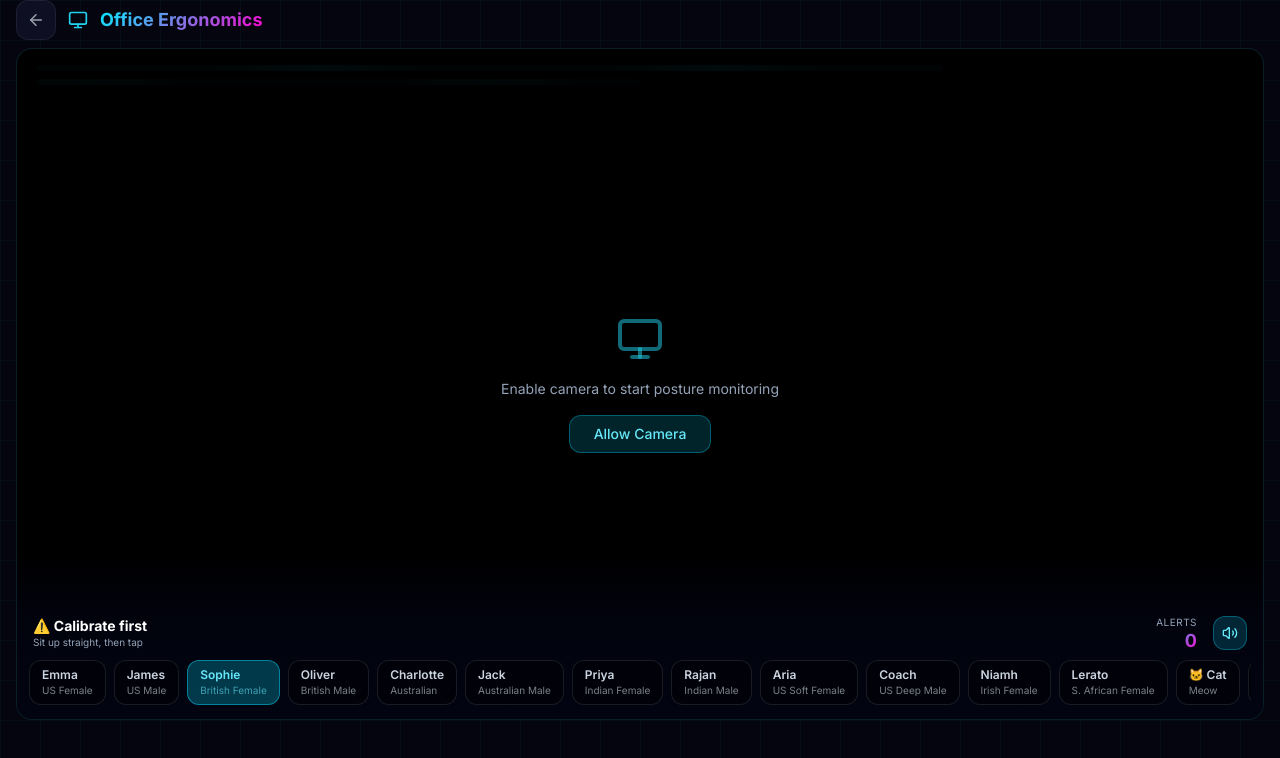
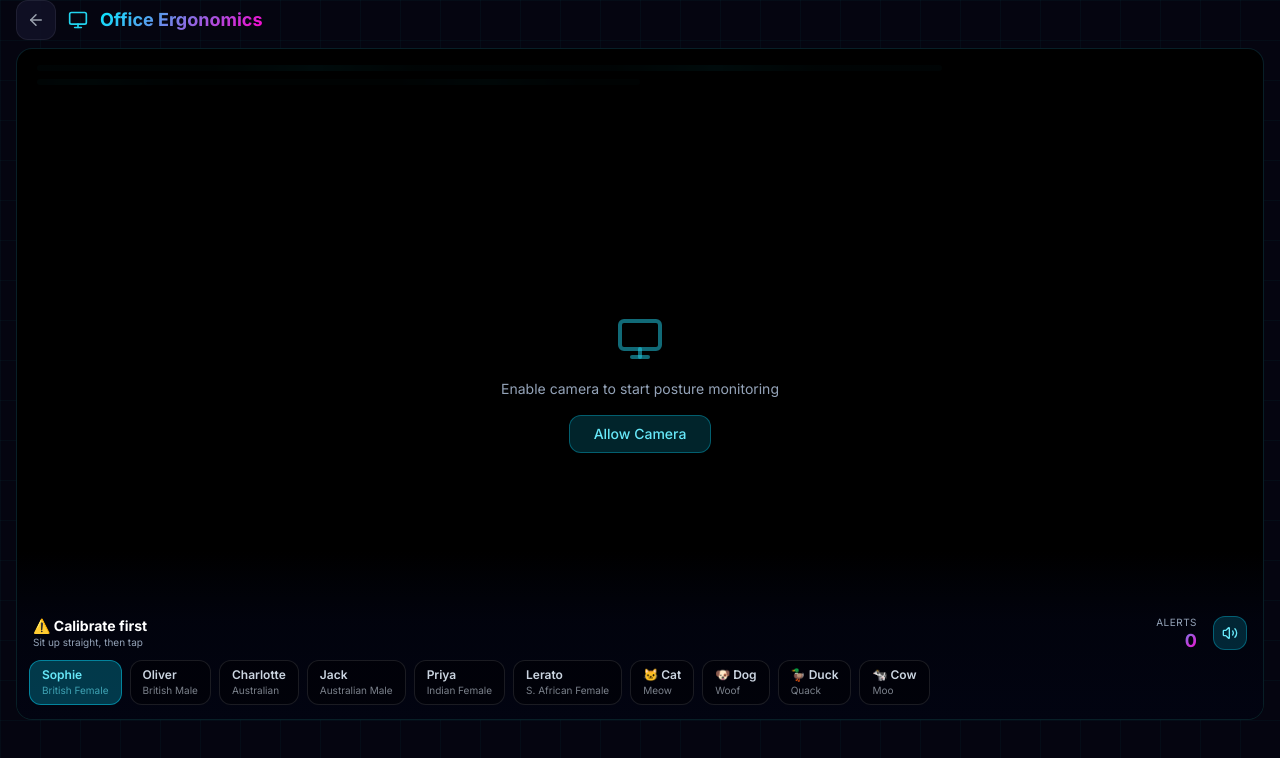
Before and after one commit to camilotapia75-create/gestureflow, a Next.js app: page /office in a window 1280 px wide. Shown: the top 758 px of the page. Built offline with nearby package versions, Linux system fonts and the light colour scheme.

Commit message:
remove Fart, Niamh, Coach, Rajan, Emma, James, Aria from voice picker
https://claude.ai/code/session_011s9YCK9NRALTMSXize9QHZ

```diff
--- a/components/OfficeErgonomics.tsx
+++ b/components/OfficeErgonomics.tsx
@@ -18,24 +18,17 @@ const VOICE_STORAGE_KEY   = 'gestureflow_office_voice';
 // ── Voice profiles ────────────────────────────────────────────────────────────
 // We match by BCP-47 lang tag + name heuristics from the browser voice list.
 const VOICE_PROFILES = [
-  { id: 'us-f',  label: 'Emma — US Female',         lang: 'en-US', pitch: 1.15, rate: 0.9,  prefer: /samantha|zira|google us eng.*fem|ava|emma/i },
-  { id: 'us-m',  label: 'James — US Male',           lang: 'en-US', pitch: 0.85, rate: 0.88, prefer: /david|mark|alex|google us eng.*mal|james/i },
   { id: 'gb-f',  label: 'Sophie — British Female',   lang: 'en-GB', pitch: 1.1,  rate: 0.88, prefer: /hazel|kate|serena|google uk.*fem|emily/i },
   { id: 'gb-m',  label: 'Oliver — British Male',     lang: 'en-GB', pitch: 0.88, rate: 0.85, prefer: /daniel|george|google uk.*mal|oliver/i },
   { id: 'au-f',  label: 'Charlotte — Australian',    lang: 'en-AU', pitch: 1.1,  rate: 0.9,  prefer: /karen|lee|catherine|google aus.*fem/i },
   { id: 'au-m',  label: 'Jack — Australian Male',    lang: 'en-AU', pitch: 0.88, rate: 0.88, prefer: /gordon|google aus.*mal/i },
   { id: 'in-f',  label: 'Priya — Indian Female',     lang: 'en-IN', pitch: 1.1,  rate: 0.88, prefer: /heera|priya|google ind.*fem/i },
-  { id: 'in-m',  label: 'Rajan — Indian Male',       lang: 'en-IN', pitch: 0.88, rate: 0.88, prefer: /rajan|google ind.*mal/i },
-  { id: 'us-f2', label: 'Aria — US Soft Female',     lang: 'en-US', pitch: 1.25, rate: 0.82, prefer: /aria|victoria|allison|susan/i },
-  { id: 'us-m2', label: 'Coach — US Deep Male',      lang: 'en-US', pitch: 0.72, rate: 0.82, prefer: /fred|tom|bruce|ralph/i },
-  { id: 'ie-f',  label: 'Niamh — Irish Female',      lang: 'en-IE', pitch: 1.1,  rate: 0.88, prefer: /moira|fiona|google ire/i },
   { id: 'za-f',  label: 'Lerato — S. African Female',lang: 'en-ZA', pitch: 1.08, rate: 0.88, prefer: /google south|tessa/i },
   // ── Sound effects ──
   { id: 'sfx-cat',  label: '🐱 Cat — Meow',   lang: 'en-US', pitch: 1, rate: 1, prefer: /never_match_x/i },
   { id: 'sfx-dog',  label: '🐶 Dog — Woof',   lang: 'en-US', pitch: 1, rate: 1, prefer: /never_match_x/i },
   { id: 'sfx-duck', label: '🦆 Duck — Quack', lang: 'en-US', pitch: 1, rate: 1, prefer: /never_match_x/i },
   { id: 'sfx-cow',  label: '🐄 Cow — Moo',    lang: 'en-US', pitch: 1, rate: 1, prefer: /never_match_x/i },
-  { id: 'sfx-fart', label: '💨 Fart',          lang: 'en-US', pitch: 1, rate: 1, prefer: /never_match_x/i },
 ] as const;
 type VoiceId = typeof VOICE_PROFILES[number]['id'];
 
@@ -91,7 +84,6 @@ const SFX_URLS: Record<string, string> = {
   'sfx-dog':  '/sounds/dog.ogg',
   'sfx-duck': '/sounds/duck.ogg',
   'sfx-cow':  '/sounds/cow.ogg',
-  'sfx-fart': '/sounds/fart.ogg',
 };
 
 function playSfxFallback(id: string) {
@@ -130,22 +122,6 @@ function playSfxFallback(id: string) {
     o.frequency.setValueAtTime(75, now); o.frequency.linearRampToValueAtTime(120, now + 0.35); o.frequency.linearRampToValueAtTime(80, now + 1.1);
     g.gain.setValueAtTime(0, now); g.gain.linearRampToValueAtTime(0.5, now + 0.1); g.gain.setValueAtTime(0.45, now + 0.9); g.gain.linearRampToValueAtTime(0, now + 1.3);
     o.connect(f); f.connect(g); g.connect(ctx.destination); o.start(now); o.stop(now + 1.35);
-  } else if (id === 'sfx-fart') {
-    // Brownian noise burst + bandpass + amplitude flutter
-    const len = Math.floor(ctx.sampleRate * 1.2);
-    const buf = ctx.createBuffer(1, len, ctx.sampleRate);
-    const data = buf.getChannelData(0);
-    let last = 0;
-    for (let i = 0; i < len; i++) {
-      last = (last + 0.05 * (Math.random() * 2 - 1)) / 1.05;
-      const t = i / ctx.sampleRate;
-      const env = t < 0.04 ? t / 0.04 : Math.exp(-(t - 0.04) * 2.5);
-      const flutter = 1 + 0.4 * Math.sin(2 * Math.PI * 18 * t);
-      data[i] = last * 10 * env * flutter;
-    }
-    const src = ctx.createBufferSource(); src.buffer = buf;
-    const f = ctx.createBiquadFilter(); f.type = 'bandpass'; f.frequency.value = 400; f.Q.value = 1.2;
-    src.connect(f); f.connect(ctx.destination); src.start(now);
   } else {
     const o = ctx.createOscillator(); const g = ctx.createGain();
     g.gain.value = 0.2; o.connect(g); g.connect(ctx.destination); o.start(now); o.stop(now + 0.2);
```
Also changed, not shown: scripts/download-sounds.mjs (+0 -10 lines).
